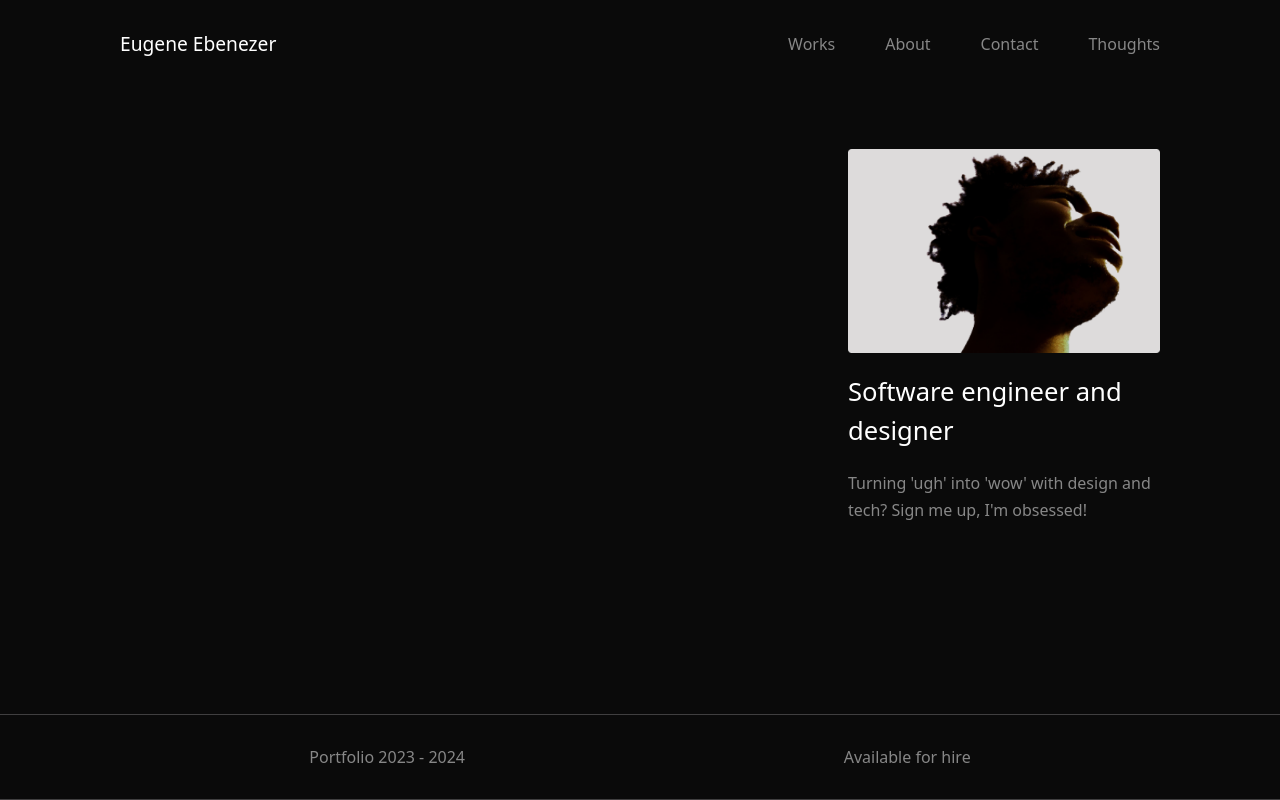
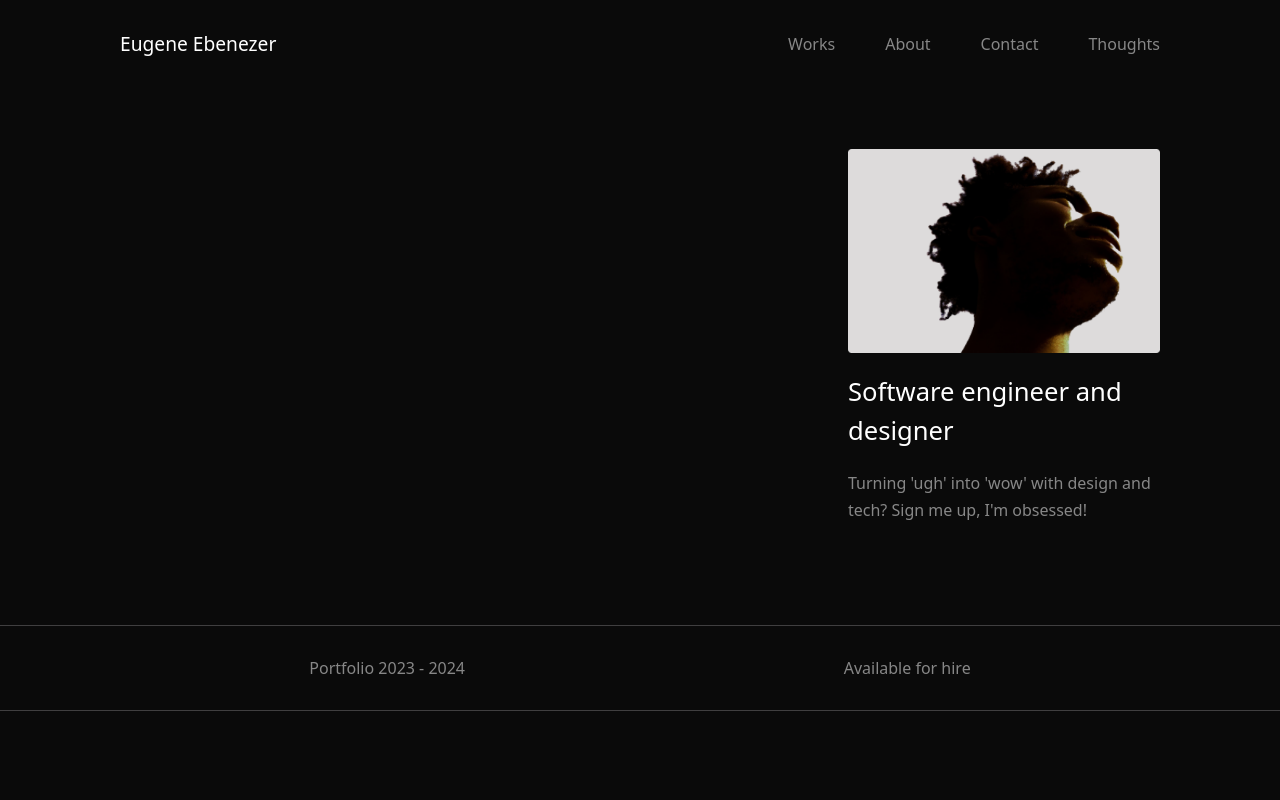
Before and after one commit to BeingDamii/My-portfolio, a Next.js app: page / in a window 1280 px wide. Shown: the top 800 px of the page. Built offline with nearby package versions, Linux system fonts and the light colour scheme; a web font is replaced by a local one.

Commit message:
little tweaks here and there

```diff
--- a/app/Page-components/_featuredProjects.scss
+++ b/app/Page-components/_featuredProjects.scss
@@ -1,5 +1,8 @@
 @import "./ProjectCard";
 
+.featured-section{
+  position: relative;
+}
 .heading-wrapper {
   padding: 30px 120px;
   font-weight: medium;
--- a/app/Page-components/_navbar.scss
+++ b/app/Page-components/_navbar.scss
@@ -12,6 +12,7 @@
   }
   .navlinks-wrapper {
     display: flex;
+    flex-direction: row;
     gap: 50px;
     .nav-link{
       font-size: 1em;
--- a/app/Page-components/featuredProjects.tsx
+++ b/app/Page-components/featuredProjects.tsx
@@ -7,7 +7,7 @@ import ProjectCard from "./ProjectCard";
 
 const FeaturedProjects = () => {
   return (
-    <div>
+    <div className="featured-section">
       <div className="heading-wrapper">
         <h1>Featured projects.</h1>
       </div>
--- a/app/_home.scss
+++ b/app/_home.scss
@@ -6,7 +6,6 @@
   display: flex;
   flex-direction: column;
   height: 100dvh;
-  // background-image: url("./assets/cta-img.png");
   background-repeat: no-repeat;
   background-position: 6.25em;
   position: relative;
@@ -38,11 +37,10 @@
   flex-direction: row;
   align-items: center;
   justify-content: space-around;
-  // gap: 57%;
   border: 1px solid #403f40;
   border-left: 0px;
   border-right: 0px;
-  position: absolute;
+  margin-top: 70px;
   bottom: 0;
   width: 100%;
   p {
--- a/app/page.tsx
+++ b/app/page.tsx
@@ -6,8 +6,8 @@ export default function Home() {
   return (
     <div>
       <CTA />
-      <FeaturedProjects/>
-      <Footer/>
+      <FeaturedProjects />
+      <Footer />
     </div>
   );
 }
```
